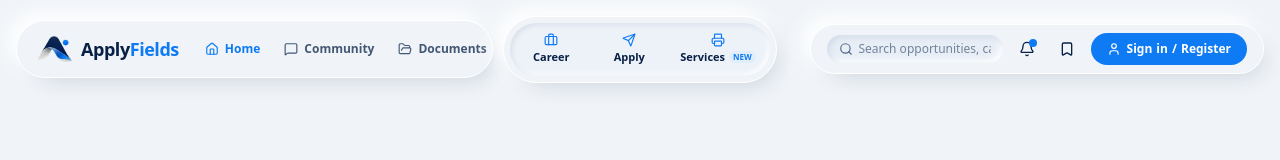
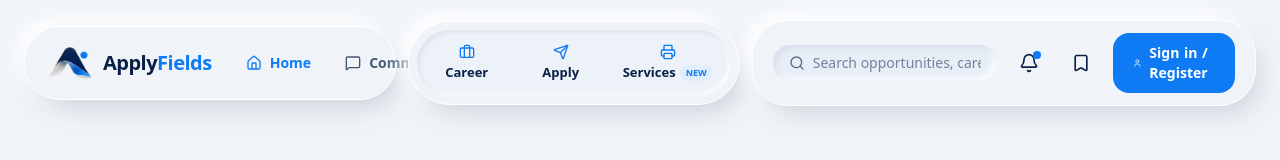
Before and after one commit to ApplyFields-in/applyfields, a Next.js app in the folder apps/web/: page / in a window 1280 px wide. Shown: the top 160 px of the page. Built offline with nearby package versions, Linux system fonts and the light colour scheme; no server answers.

Commit message:
style(web): enlarge citizen portal navbar capsules, logo, icons, and typography for enhanced visual presence

```diff
--- a/apps/web/src/components/layout/floating-capsule-navbar.tsx
+++ b/apps/web/src/components/layout/floating-capsule-navbar.tsx
@@ -123,98 +123,98 @@ export function FloatingCapsuleNavbar() {
   }
 
   return (
-    <header className="sticky top-4 z-50 mx-auto w-full max-w-[1360px] px-2 sm:px-4 mb-5 sm:mb-8">
-      <div className="grid grid-cols-1 gap-2.5 lg:grid-cols-[1fr_auto_1fr] items-center">
+    <header className="sticky top-3 sm:top-5 z-50 mx-auto w-full max-w-[1420px] px-3 sm:px-6 mb-6 sm:mb-9">
+      <div className="grid grid-cols-1 gap-3 lg:grid-cols-[1fr_auto_1fr] items-center">
         {/* Left: Brand + Nav Links */}
-        <div className="flex min-w-0 items-center justify-start gap-2 sm:gap-4 rounded-[32px] border border-white bg-[#F0F4F8] px-3.5 py-2 sm:px-5 sm:py-2.5 shadow-[8px_10px_24px_-12px_rgba(8,32,70,0.22),-8px_-8px_20px_rgba(255,255,255,0.95)]">
-          <Link href="/" className="flex items-center gap-2 group shrink-0">
+        <div className="flex min-w-0 items-center justify-start gap-3 sm:gap-5 rounded-[36px] border border-white bg-[#F0F4F8] px-4 py-3 sm:px-6 sm:py-3.5 shadow-[8px_12px_28px_-10px_rgba(8,32,70,0.22),-8px_-8px_22px_rgba(255,255,255,0.95)]">
+          <Link href="/" className="flex items-center gap-2.5 group shrink-0">
             {/* Origami-style ApplyFields Logo */}
-            <Image src="/logo-mark.png" alt="ApplyFields Logo" width={36} height={36} unoptimized className="size-9 shrink-0 object-contain transition-transform group-hover:scale-105" />
-            <span className="hidden whitespace-nowrap text-base sm:text-lg font-black tracking-tight text-[#082046] sm:inline">
+            <Image src="/logo-mark.png" alt="ApplyFields Logo" width={42} height={42} unoptimized className="size-10 sm:size-11 shrink-0 object-contain transition-transform group-hover:scale-105" />
+            <span className="hidden whitespace-nowrap text-lg sm:text-xl font-black tracking-tight text-[#082046] sm:inline">
               Apply<span className="text-[#0e7bf4]">Fields</span>
             </span>
           </Link>
 
-          <nav className="hidden items-center gap-1 text-xs font-bold text-[#435775] md:flex">
+          <nav className="hidden items-center gap-1.5 text-sm font-bold text-[#435775] md:flex">
             <Link
               href="/"
-              className={`flex items-center gap-1.5 rounded-full px-2.5 py-1.5 transition-colors ${
+              className={`flex items-center gap-2 rounded-full px-3.5 py-2 transition-colors ${
                 isHome ? 'text-[#0e7bf4]' : 'hover:bg-white hover:text-[#082046]'
               }`}
             >
-              <Home className="size-3.5" />
+              <Home className="size-4" />
               <span>{t('nav_home', 'Home')}</span>
             </Link>
             <Link
               href="/community"
-              className={`flex items-center gap-1.5 rounded-full px-2.5 py-1.5 transition-colors ${
+              className={`flex items-center gap-2 rounded-full px-3.5 py-2 transition-colors ${
                 isCommunity ? 'text-[#0e7bf4]' : 'hover:bg-white hover:text-[#082046]'
               }`}
             >
-              <MessageSquare className="size-3.5" />
+              <MessageSquare className="size-4" />
               <span>{t('nav_community', 'Community')}</span>
             </Link>
             <Link
               href="/documents"
-              className="flex items-center gap-1.5 rounded-full px-2.5 py-1.5 transition-colors hover:bg-white hover:text-[#082046]"
+              className="flex items-center gap-2 rounded-full px-3.5 py-2 transition-colors hover:bg-white hover:text-[#082046]"
             >
-              <FolderOpen className="size-3.5" />
+              <FolderOpen className="size-4" />
               <span>{t('nav_documents', 'Resources')}</span>
             </Link>
           </nav>
         </div>
 
         {/* Center: Career / Apply / Services Mode Switcher Capsule */}
-        <div className="flex items-center justify-center justify-self-center rounded-full border border-white bg-[#F0F4F8] p-1.5 shadow-[8px_10px_24px_-12px_rgba(8,32,70,0.22),-8px_-8px_20px_rgba(255,255,255,0.95)]">
-          <div className="flex items-center gap-1 rounded-full bg-[#edf2f8] p-1 shadow-[inset_2px_2px_5px_#d8e0eb,inset_-2px_-2px_5px_#ffffff]">
+        <div className="flex items-center justify-center justify-self-center rounded-full border border-white bg-[#F0F4F8] p-2 shadow-[8px_12px_28px_-10px_rgba(8,32,70,0.22),-8px_-8px_22px_rgba(255,255,255,0.95)]">
+          <div className="flex items-center gap-1.5 rounded-full bg-[#edf2f8] p-1.5 shadow-[inset_2px_2px_5px_#d8e0eb,inset_-2px_-2px_5px_#ffffff]">
             <Link
               href="/career"
-              className={`flex min-w-[70px] sm:min-w-[74px] flex-col items-center gap-0.5 rounded-full px-2.5 py-1.5 text-[11px] font-bold transition-all ${
+              className={`flex min-w-[78px] sm:min-w-[88px] flex-col items-center gap-1 rounded-full px-3 py-2 text-xs sm:text-[13px] font-bold transition-all ${
                 isCareer
                   ? 'bg-[#F0F4F8] text-[#0e7bf4] shadow-[3px_3px_7px_#d8e0eb,-3px_-3px_7px_#ffffff]'
                   : 'text-[#082046] hover:text-[#0e7bf4]'
               }`}
             >
-              <Briefcase className="size-3.5 text-[#0e7bf4]" />
+              <Briefcase className="size-4 text-[#0e7bf4]" />
               <span>{t('nav_career', 'Career')}</span>
             </Link>
             <Link
               href="/apply"
-              className={`flex min-w-[70px] sm:min-w-[74px] flex-col items-center gap-0.5 rounded-full px-2.5 py-1.5 text-[11px] font-bold transition-all ${
+              className={`flex min-w-[78px] sm:min-w-[88px] flex-col items-center gap-1 rounded-full px-3 py-2 text-xs sm:text-[13px] font-bold transition-all ${
                 isApply
                   ? 'bg-[#F0F4F8] text-[#0e7bf4] shadow-[3px_3px_7px_#d8e0eb,-3px_-3px_7px_#ffffff]'
                   : 'text-[#082046] hover:text-[#0e7bf4]'
               }`}
             >
-              <Send className="size-3.5 text-[#0e7bf4]" />
+              <Send className="size-4 text-[#0e7bf4]" />
               <span>{t('nav_apply', 'Apply')}</span>
             </Link>
             <a
               href={SERVICE_PORTAL_URL}
-              className="flex min-w-[70px] sm:min-w-[74px] flex-col items-center gap-0.5 rounded-full px-2.5 py-1.5 text-[11px] font-bold transition-all text-[#082046] hover:text-[#0e7bf4] relative group"
+              className="flex min-w-[78px] sm:min-w-[88px] flex-col items-center gap-1 rounded-full px-3 py-2 text-xs sm:text-[13px] font-bold transition-all text-[#082046] hover:text-[#0e7bf4] relative group"
               title="Citizen Services: MeeSeva, CSC, PAN, Aadhaar & Xerox"
             >
-              <Printer className="size-3.5 text-[#0e7bf4]" />
+              <Printer className="size-4 text-[#0e7bf4]" />
               <span className="flex items-center gap-1">
                 <span>Services</span>
-                <span className="text-[8px] font-black uppercase text-[#0e7bf4] bg-[#e0edfb] px-1 py-0.2 rounded-full">New</span>
+                <span className="text-[9px] font-black uppercase text-[#0e7bf4] bg-[#e0edfb] px-1.5 py-0.5 rounded-full">New</span>
               </span>
             </a>
           </div>
         </div>
 
         {/* Right: Search + Notifications + Saved + User Avatar / Sign In */}
-        <div className="flex items-center justify-end justify-self-end gap-1.5 sm:gap-2 rounded-[32px] border border-white bg-[#F0F4F8] px-3 sm:px-4 py-2 shadow-[8px_10px_24px_-12px_rgba(8,32,70,0.22),-8px_-8px_20px_rgba(255,255,255,0.95)]">
+        <div className="flex items-center justify-end justify-self-end gap-2 sm:gap-3 rounded-[36px] border border-white bg-[#F0F4F8] px-4 sm:px-5 py-2.5 sm:py-3 shadow-[8px_12px_28px_-10px_rgba(8,32,70,0.22),-8px_-8px_22px_rgba(255,255,255,0.95)]">
           {/* Search Input Pill */}
           <form onSubmit={handleSearchSubmit} className="relative hidden md:block">
-            <div className="flex w-32 sm:w-36 lg:w-44 items-center rounded-full bg-[#e8eef6] px-3 py-1.5 shadow-[inset_3px_3px_6px_#d5deea,inset_-3px_-3px_6px_#ffffff] transition-all focus-within:ring-2 focus-within:ring-[#0e7bf4]/20">
-              <Search className="mr-1.5 size-3.5 shrink-0 text-[#526987]" />
+            <div className="flex w-36 sm:w-44 lg:w-56 items-center rounded-full bg-[#e8eef6] px-4 py-2 shadow-[inset_3px_3px_6px_#d5deea,inset_-3px_-3px_6px_#ffffff] transition-all focus-within:ring-2 focus-within:ring-[#0e7bf4]/20">
+              <Search className="mr-2 size-4 shrink-0 text-[#526987]" />
               <input
                 type="text"
-                placeholder={t('nav_search', 'Search...')}
+                placeholder={t('nav_search', 'Search opportunities...')}
                 value={searchVal}
                 onChange={(e) => setSearchVal(e.target.value)}
-                className="w-full bg-transparent text-xs text-[#082046] placeholder:text-[#71839b] outline-none"
+                className="w-full bg-transparent text-xs sm:text-sm text-[#082046] placeholder:text-[#71839b] outline-none"
               />
             </div>
           </form>
@@ -222,20 +222,20 @@ export function FloatingCapsuleNavbar() {
           {/* Notifications */}
           <Link
             href="/notifications"
-            className="relative rounded-full p-2 text-[#082046] transition-colors hover:bg-white hover:text-[#0e7bf4]"
+            className="relative rounded-full p-2.5 text-[#082046] transition-colors hover:bg-white hover:text-[#0e7bf4]"
             title={t('nav_notifications', 'Notifications')}
           >
-            <Bell className="size-3.5 sm:size-4" />
-            <span className="absolute top-1.5 right-1.5 size-2 bg-[#0e7bf4] rounded-full" />
+            <Bell className="size-4 sm:size-5" />
+            <span className="absolute top-2 right-2 size-2 bg-[#0e7bf4] rounded-full" />
           </Link>
 
           {/* Bookmarks / Saved */}
           <Link
             href="/saved"
-            className="hidden sm:block rounded-full p-2 text-[#082046] transition-colors hover:bg-white hover:text-[#0e7bf4]"
+            className="hidden sm:block rounded-full p-2.5 text-[#082046] transition-colors hover:bg-white hover:text-[#0e7bf4]"
             title={t('nav_saved', 'Saved Opportunities')}
           >
-            <Bookmark className="size-3.5 sm:size-4" />
+            <Bookmark className="size-4 sm:size-5" />
           </Link>
 
           {/* User Profile Pill & Dropdown / Sign in & Register */}
@@ -245,60 +245,60 @@ export function FloatingCapsuleNavbar() {
                 type="button"
                 aria-label={`Account menu for ${displayName}`}
                 onClick={() => setDropdownOpen(!dropdownOpen)}
-                className="flex items-center gap-2 rounded-full px-1.5 py-1 transition-colors hover:bg-[#ffffff]"
+                className="flex items-center gap-2.5 rounded-full px-2 py-1.5 transition-colors hover:bg-[#ffffff]"
               >
-                <div className="flex size-8 items-center justify-center rounded-full bg-[#0e7bf4] text-[11px] font-bold text-[#ffffff] shadow-sm">
-                  {initials || <User className="size-3.5" aria-hidden="true" />}
+                <div className="flex size-9 sm:size-10 items-center justify-center rounded-full bg-[#0e7bf4] text-xs sm:text-sm font-bold text-[#ffffff] shadow-sm">
+                  {initials || <User className="size-4" aria-hidden="true" />}
                 </div>
-                <span className="hidden max-w-[100px] truncate text-sm font-medium text-[#082046] sm:inline">{displayName}</span>
-                <ChevronDown className="size-3 text-[#435775]" />
+                <span className="hidden max-w-[120px] truncate text-sm sm:text-base font-semibold text-[#082046] sm:inline">{displayName}</span>
+                <ChevronDown className="size-3.5 text-[#435775]" />
               </button>
 
               {dropdownOpen && (
-                <div className="absolute right-0 z-50 mt-2 w-48 rounded-2xl border border-[#d3ddeb] bg-[#ffffff] py-1.5 text-xs shadow-xl animate-in fade-in slide-in-from-top-1">
-                  <div className="border-b border-[#e3eaf3] px-3.5 py-2">
+                <div className="absolute right-0 z-50 mt-2.5 w-56 rounded-2xl border border-[#d3ddeb] bg-[#ffffff] py-2 text-xs sm:text-sm shadow-xl animate-in fade-in slide-in-from-top-1">
+                  <div className="border-b border-[#e3eaf3] px-4 py-2.5">
                     <p className="truncate font-bold text-[#082046]">{displayName}</p>
-                    <p className="truncate text-[11px] text-[#536780]">{user.email}</p>
+                    <p className="truncate text-xs text-[#536780]">{user.email}</p>
                   </div>
-                  <Link href="/profile" onClick={() => setDropdownOpen(false)} className="flex items-center gap-2 px-3.5 py-2 text-[#334a69] hover:bg-[#f4f7fb]">
-                    <User className="size-3.5 text-[#536780]" /> {t('nav_profile', 'My Profile')}
+                  <Link href="/profile" onClick={() => setDropdownOpen(false)} className="flex items-center gap-2.5 px-4 py-2 text-[#334a69] hover:bg-[#f4f7fb]">
+                    <User className="size-4 text-[#536780]" /> {t('nav_profile', 'My Profile')}
                   </Link>
-                  <Link href="/community" onClick={() => setDropdownOpen(false)} className="flex items-center gap-2 px-3.5 py-2 text-[#334a69] hover:bg-[#f4f7fb]">
-                    <MessageSquare className="size-3.5 text-[#536780]" /> {t('nav_community', 'Community Discussions')}
+                  <Link href="/community" onClick={() => setDropdownOpen(false)} className="flex items-center gap-2.5 px-4 py-2 text-[#334a69] hover:bg-[#f4f7fb]">
+                    <MessageSquare className="size-4 text-[#536780]" /> {t('nav_community', 'Community Discussions')}
                   </Link>
-                  <Link href="/applications" onClick={() => setDropdownOpen(false)} className="flex items-center gap-2 px-3.5 py-2 text-[#334a69] hover:bg-[#f4f7fb]">
-                    <Send className="size-3.5 text-[#536780]" /> {t('nav_applications', 'My Applications')}
+                  <Link href="/applications" onClick={() => setDropdownOpen(false)} className="flex items-center gap-2.5 px-4 py-2 text-[#334a69] hover:bg-[#f4f7fb]">
+                    <Send className="size-4 text-[#536780]" /> {t('nav_applications', 'My Applications')}
                   </Link>
-                  <Link href="/saved" onClick={() => setDropdownOpen(false)} className="flex items-center gap-2 px-3.5 py-2 text-[#334a69] hover:bg-[#f4f7fb]">
-                    <Bookmark className="size-3.5 text-[#536780]" /> {t('nav_saved', 'Saved Items')}
+                  <Link href="/saved" onClick={() => setDropdownOpen(false)} className="flex items-center gap-2.5 px-4 py-2 text-[#334a69] hover:bg-[#f4f7fb]">
+                    <Bookmark className="size-4 text-[#536780]" /> {t('nav_saved', 'Saved Items')}
                   </Link>
-                  <Link href="/account" onClick={() => setDropdownOpen(false)} className="flex items-center gap-2 px-3.5 py-2 text-[#334a69] hover:bg-[#f4f7fb]">
-                    <Settings className="size-3.5 text-[#536780]" /> Settings &amp; Security
+                  <Link href="/account" onClick={() => setDropdownOpen(false)} className="flex items-center gap-2.5 px-4 py-2 text-[#334a69] hover:bg-[#f4f7fb]">
+                    <Settings className="size-4 text-[#536780]" /> Settings &amp; Security
                   </Link>
                   <a
                     href={PARTNER_PORTAL_URL}
                     target="_blank"
                     rel="noopener noreferrer"
                     onClick={() => setDropdownOpen(false)}
-                    className="flex items-center gap-2 px-3.5 py-2 text-emerald-600 hover:bg-[#ecfdf5] font-semibold"
+                    className="flex items-center gap-2.5 px-4 py-2 text-emerald-600 hover:bg-[#ecfdf5] font-semibold"
                   >
-                    <Building2 className="size-3.5 text-emerald-600" /> Partner Portal (MeeSeva/CSC)
+                    <Building2 className="size-4 text-emerald-600" /> Partner Portal (MeeSeva/CSC)
                   </a>
                   <div className="my-1 border-t border-[#e3eaf3]" />
-                  <button onClick={handleLogout} className="flex w-full items-center gap-2 px-3.5 py-2 text-left text-[#be123c] hover:bg-[#fff1f2]">
-                    <LogOut className="size-3.5" /> Sign out
+                  <button onClick={handleLogout} className="flex w-full items-center gap-2.5 px-4 py-2.5 text-left text-[#be123c] hover:bg-[#fff1f2] font-semibold">
+                    <LogOut className="size-4" /> Sign out
                   </button>
                 </div>
               )}
             </div>
 
           ) : (
-            <div className="flex items-center gap-1.5">
+            <div className="flex items-center gap-2">
               <Link
                 href="/login"
-                className="flex items-center gap-1.5 rounded-2xl bg-[#0e7bf4] px-4 py-2 text-xs font-bold text-white shadow-clay-btn-azure transition hover:bg-[#0c6fdc] active:scale-95"
+                className="flex items-center gap-2 rounded-2xl bg-[#0e7bf4] px-5 py-2.5 text-xs sm:text-sm font-bold text-white shadow-clay-btn-azure transition hover:bg-[#0c6fdc] active:scale-95"
               >
-                <User className="size-3.5" />
+                <User className="size-4" />
                 <span>Sign in / Register</span>
               </Link>
             </div>
```
